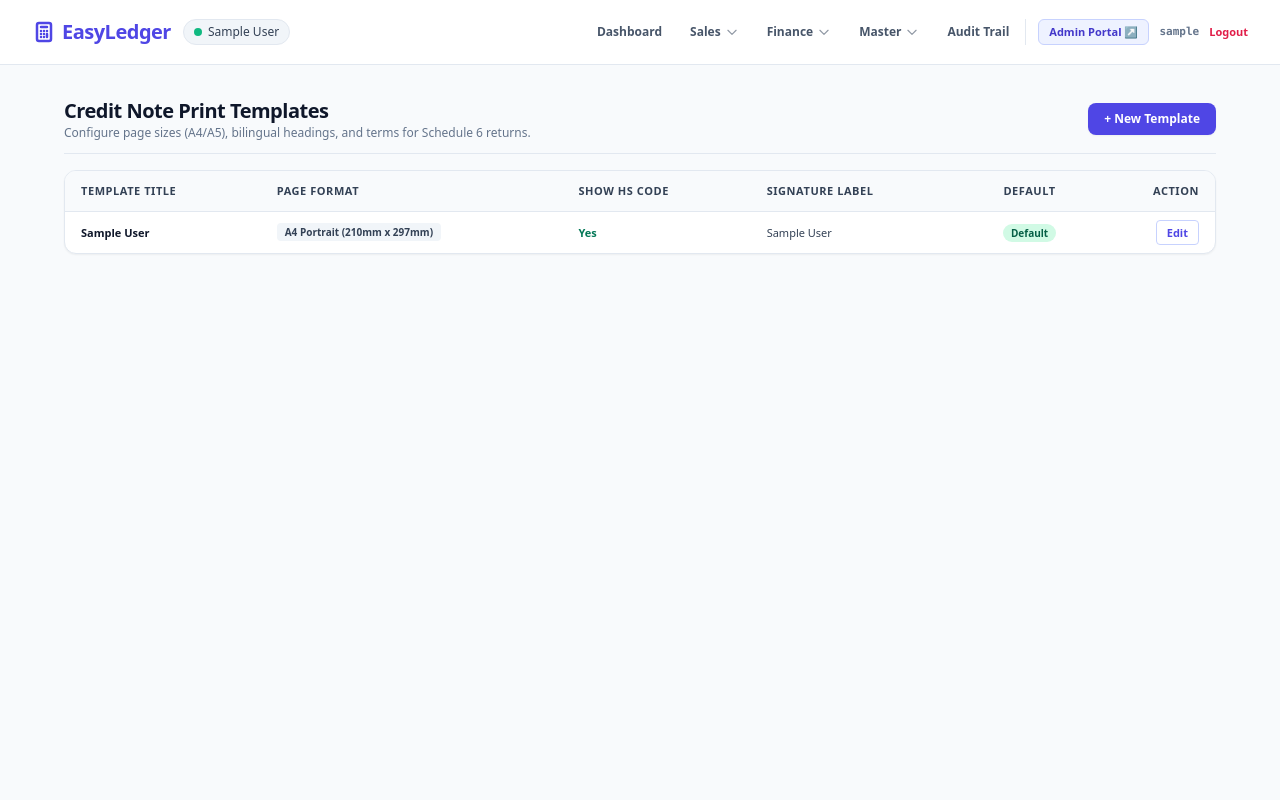
After one commit to bimalmht/easyLedger, a Django app: page /templates/credit-notes/ in a window 1280 px wide. The commit adds this page. Run offline with Django 5.2, Linux system fonts and the light colour scheme; a user stored in the database is signed in; tables that the repository leaves empty hold one stand-in row (values such as "Sample post"); parts of the project's set-up code (start-up, migrations or seed data) failed here and were passed over; some libraries are stand-ins or nearby versions.

Commit message:
feat: added credit note template designer

```diff
--- a/accounting/urls.py
+++ b/accounting/urls.py
@@ -27,6 +27,9 @@ urlpatterns = [
     path('credit-notes/new/', views.credit_note_create_view, name='credit-note-create'),
     path('credit-notes/<int:credit_note_id>/', views.credit_note_detail_view, name='credit-note-detail'),
     path('api/invoices/<int:invoice_id>/items/', views.invoice_items_api, name='invoice-items-api'),
+    path('templates/credit-notes/', views.credit_note_template_list_view, name='credit-note-template-list'),
+    path('templates/credit-notes/new/', views.credit_note_template_edit_view, name='credit-note-template-create'),
+    path('templates/credit-notes/<int:template_id>/edit/', views.credit_note_template_edit_view, name='credit-note-template-edit'),
 
     # Masters (Tax & Products)
     path('masters/taxes/', views.tax_list_view, name='tax-list'),
--- a/accounting/views.py
+++ b/accounting/views.py
@@ -32,6 +32,7 @@ from .models import (
     Customer,
     CreditNote,
     CreditNoteItem,
+    CreditNoteTemplate,
 )
 
 # ==============================================================================
@@ -1200,13 +1201,28 @@ def credit_note_detail_view(request, credit_note_id):
         cn_title_nepali = "क्रेडिट नोट (प्रतिलिपि)"
         cn_title_english = "CREDIT NOTE (COPY)"
 
-    template = InvoiceTemplate.objects.filter(company=request.company, is_default=True).first() or \
-               InvoiceTemplate.objects.filter(company=request.company).first()
+    # Dynamic Template Selection (query param or default)
+    selected_template_id = request.GET.get('template')
+    all_templates = CreditNoteTemplate.objects.filter(company=request.company)
+
+    if selected_template_id:
+        template = all_templates.filter(id=selected_template_id).first()
+    else:
+        template = all_templates.filter(is_default=True).first() or all_templates.first()
+
+    # Fallback to an empty template structure if no row exists in DB
+    if not template:
+        template = CreditNoteTemplate.objects.create(
+            company=request.company,
+            is_default=True,
+            title="Default IRD Schedule 6 Credit Note"
+        )
 
     return render(request, 'accounting/credit_note_detail.html', {
         'cn': cn,
         'company': request.company,
         'template': template,
+        'all_templates': all_templates,
         'amount_in_words': number_to_words(cn.grand_total),
         'copy_text': copy_text,
         'cn_title_nepali': cn_title_nepali,
@@ -1237,3 +1253,42 @@ def invoice_items_api(request, invoice_id):
         'tax_rate': float(inv.tax_rate),
         'items': items
     })
+
+def credit_note_template_list_view(request):
+    templates = CreditNoteTemplate.objects.filter(company=request.company)
+    return render(request, 'accounting/credit_note_template_list.html', {'templates': templates})
+
+def credit_note_template_edit_view(request, template_id=None):
+    comp = request.company
+    template = get_object_or_404(CreditNoteTemplate, id=template_id, company=comp) if template_id else None
+
+    if request.method == 'POST':
+        title = request.POST.get('title', '').strip()
+        page_size = request.POST.get('page_size', 'A4_PORTRAIT')
+        header_subtitle = request.POST.get('header_subtitle', '').strip()
+        declaration_text = request.POST.get('declaration_text', '').strip()
+        terms_and_conditions = request.POST.get('terms_and_conditions', '').strip()
+        footer_signature_label = request.POST.get('footer_signature_label', '').strip()
+        show_hs_code = request.POST.get('show_hs_code') == 'on'
+        is_default = request.POST.get('is_default') == 'on'
+
+        if not template:
+            template = CreditNoteTemplate(company=comp)
+
+        template.title = title
+        template.page_size = page_size
+        template.header_subtitle = header_subtitle
+        template.declaration_text = declaration_text
+        template.terms_and_conditions = terms_and_conditions
+        template.footer_signature_label = footer_signature_label
+        template.show_hs_code = show_hs_code
+        template.is_default = is_default
+        template.save()
+
+        messages.success(request, f"Credit Note Template '{template.title}' saved.")
+        return redirect('credit-note-template-list')
+
+    return render(request, 'accounting/credit_note_template_form.html', {
+        'template': template,
+        'page_sizes': CreditNoteTemplate.PAGE_SIZE_CHOICES
+    })
--- /dev/null
+++ b/templates/accounting/credit_note_template_list.html
@@ -0,0 +1,76 @@
+{% extends 'base.html' %}
+
+{% block title %}Credit Note Templates - EasyLedger{% endblock %}
+
+{% block content %}
+<div class="max-w-6xl mx-auto space-y-4">
+  <!-- Top Header -->
+  <div class="flex flex-col sm:flex-row sm:items-center justify-between gap-3 pb-3 border-b border-slate-200">
+    <div>
+      <h1 class="text-xl font-bold text-slate-900 tracking-tight">Credit Note Print Templates</h1>
+      <p class="text-xs text-slate-500">Configure page sizes (A4/A5), bilingual headings, and terms for Schedule 6 returns.</p>
+    </div>
+    <a href="{% url 'credit-note-template-create' %}" class="px-4 py-2 text-xs font-bold text-white bg-indigo-600 hover:bg-indigo-700 rounded-lg shadow-sm transition-colors">
+      + New Template
+    </a>
+  </div>
+
+  <!-- Templates Table -->
+  <div class="bg-white rounded-xl border border-slate-200 shadow-sm overflow-hidden">
+    <div class="overflow-x-auto">
+      <table class="w-full text-left text-xs text-slate-600">
+        <thead class="bg-slate-50 text-slate-700 uppercase font-bold border-b border-slate-200 text-[11px] tracking-wider">
+          <tr>
+            <th class="py-3 px-4">Template Title</th>
+            <th class="py-3 px-4">Page Format</th>
+            <th class="py-3 px-4">Show HS Code</th>
+            <th class="py-3 px-4">Signature Label</th>
+            <th class="py-3 px-4 text-center">Default</th>
+            <th class="py-3 px-4 text-right">Action</th>
+          </tr>
+        </thead>
+        <tbody class="divide-y divide-slate-100 font-mono text-[11px]">
+          {% for t in templates %}
+            <tr class="hover:bg-slate-50/80 transition-colors">
+              <td class="py-3 px-4 font-sans font-bold text-slate-900">{{ t.title }}</td>
+              <td class="py-3 px-4">
+                <span class="px-2 py-0.5 rounded text-[10px] font-semibold bg-slate-100 text-slate-700 font-sans">
+                  {{ t.get_page_size_display }}
+                </span>
+              </td>
+              <td class="py-3 px-4 font-sans">
+                {% if t.show_hs_code %}
+                  <span class="text-emerald-700 font-semibold">Yes</span>
+                {% else %}
+                  <span class="text-slate-400">No</span>
+                {% endif %}
+              </td>
+              <td class="py-3 px-4 font-sans text-slate-700 truncate max-w-xs">{{ t.footer_signature_label }}</td>
+              <td class="py-3 px-4 text-center font-sans">
+                {% if t.is_default %}
+                  <span class="px-2 py-0.5 rounded-full text-[10px] font-bold bg-emerald-100 text-emerald-800">
+                    Default
+                  </span>
+                {% else %}
+                  <span class="text-slate-400">-</span>
+                {% endif %}
+              </td>
+              <td class="py-3 px-4 text-right font-sans">
+                <a href="{% url 'credit-note-template-edit' t.id %}" class="px-2.5 py-1 text-[11px] font-semibold text-indigo-600 hover:bg-indigo-50 rounded border border-indigo-200">
+                  Edit
+                </a>
+              </td>
+            </tr>
+          {% empty %}
+            <tr>
+              <td colspan="6" class="py-8 text-center text-slate-400 font-sans text-xs">
+                No custom templates created yet.
+              </td>
+            </tr>
+          {% endfor %}
+        </tbody>
+      </table>
+    </div>
+  </div>
+</div>
+{% endblock %}
--- a/templates/base.html
+++ b/templates/base.html
@@ -1,12 +1,14 @@
 {% load static %}
 <!DOCTYPE html>
 <html lang="en">
+
 <head>
   <meta charset="UTF-8">
   <meta name="viewport" content="width=device-width, initial-scale=1.0">
   <title>{% block title %}EasyLedger ERP{% endblock %}</title>
   <script src="https://cdn.tailwindcss.com"></script>
 </head>
+
 <body class="bg-slate-50 text-slate-800 antialiased min-h-screen flex flex-col font-sans">
 
   <!-- Main Navigation Header -->
@@ -16,13 +18,19 @@
 
         <!-- Left: Brand & Company Badge -->
         <div class="flex items-center gap-3">
-          <a href="{% url 'dashboard' %}" class="text-xl font-black text-indigo-600 tracking-tight flex items-center gap-1.5">
-            <svg class="w-6 h-6 text-indigo-600" fill="none" stroke="currentColor" viewBox="0 0 24 24"><path stroke-linecap="round" stroke-linejoin="round" stroke-width="2.5" d="M9 7h6m0 10v-3m-3 3h.01M9 17h.01M9 14h.01M12 14h.01M15 11h.01M12 11h.01M9 11h.01M7 21h10a2 2 0 002-2V5a2 2 0 00-2-2H7a2 2 0 00-2 2v14a2 2 0 002 2z"/></svg>
+          <a href="{% url 'dashboard' %}"
+            class="text-xl font-black text-indigo-600 tracking-tight flex items-center gap-1.5">
+            <svg class="w-6 h-6 text-indigo-600" fill="none" stroke="currentColor" viewBox="0 0 24 24">
+              <path stroke-linecap="round" stroke-linejoin="round" stroke-width="2.5"
+                d="M9 7h6m0 10v-3m-3 3h.01M9 17h.01M9 14h.01M12 14h.01M15 11h.01M12 11h.01M9 11h.01M7 21h10a2 2 0 002-2V5a2 2 0 00-2-2H7a2 2 0 00-2 2v14a2 2 0 002 2z" />
+            </svg>
             EasyLedger
           </a>
 
           {% if current_company %}
-            <div class="hidden sm:flex items-center gap-1.5 px-2.5 py-1 rounded-full bg-slate-100 text-slate-700 text-xs font-medium border border-slate-200 max-w-[200px] truncate" title="{{ current_company.name }}">
+          <div
+            class="hidden sm:flex items-center gap-1.5 px-2.5 py-1 rounded-full bg-slate-100 text-slate-700 text-xs font-medium border border-slate-200 max-w-[200px] truncate"
+            title="{{ current_company.name }}">
             <span class="w-2 h-2 rounded-full bg-emerald-500 shrink-0"></span>
             <span class="truncate">{{ current_company.name }}</span>
           </div>
@@ -32,73 +40,108 @@
         {% if user.is_authenticated %}
         <!-- Desktop Navigation -->
         <nav class="hidden lg:flex items-center space-x-1 text-xs font-semibold text-slate-600">
-            <a href="{% url 'dashboard' %}" class="px-3 py-2 rounded-lg hover:text-indigo-600 hover:bg-slate-50 transition-colors">
+          <a href="{% url 'dashboard' %}"
+            class="px-3 py-2 rounded-lg hover:text-indigo-600 hover:bg-slate-50 transition-colors">
             Dashboard
           </a>
 
           <!-- 1. Sales Dropdown -->
           <div class="relative dropdown-container">
-              <button type="button" onclick="toggleDropdown('salesDropdownMenu')" class="px-3 py-2 rounded-lg hover:text-indigo-600 hover:bg-slate-50 transition-colors flex items-center gap-1">
+            <button type="button" onclick="toggleDropdown('salesDropdownMenu')"
+              class="px-3 py-2 rounded-lg hover:text-indigo-600 hover:bg-slate-50 transition-colors flex items-center gap-1">
               <span>Sales</span>
-                <svg class="w-3.5 h-3.5 opacity-60" fill="none" stroke="currentColor" viewBox="0 0 24 24"><path stroke-linecap="round" stroke-linejoin="round" stroke-width="2" d="M19 9l-7 7-7-7"/></svg>
+              <svg class="w-3.5 h-3.5 opacity-60" fill="none" stroke="currentColor" viewBox="0 0 24 24">
+                <path stroke-linecap="round" stroke-linejoin="round" stroke-width="2" d="M19 9l-7 7-7-7" />
+              </svg>
             </button>
-              <div id="salesDropdownMenu" class="dropdown-menu hidden absolute left-0 mt-2 w-52 bg-white rounded-xl shadow-xl border border-slate-200 py-1.5 z-50">
+            <div id="salesDropdownMenu"
+              class="dropdown-menu hidden absolute left-0 mt-2 w-52 bg-white rounded-xl shadow-xl border border-slate-200 py-1.5 z-50">
               <div class="px-3 py-1 text-[10px] font-bold tracking-wider text-slate-400 uppercase">Invoicing</div>
-                <a href="{% url 'invoice-list' %}" class="block px-3 py-2 hover:bg-indigo-50 hover:text-indigo-600">Tax Invoices (कर बीजक)</a>
-                <a href="{% url 'invoice-create' %}" class="block px-3 py-2 text-indigo-600 hover:bg-indigo-50 font-bold">+ New Tax Invoice</a>
+              <a href="{% url 'invoice-list' %}" class="block px-3 py-2 hover:bg-indigo-50 hover:text-indigo-600">Tax
+                Invoices (कर बीजक)</a>
+              <a href="{% url 'invoice-create' %}"
+                class="block px-3 py-2 text-indigo-600 hover:bg-indigo-50 font-bold">+ New Tax Invoice</a>
               <div class="border-t border-slate-100 my-1"></div>
-                <div class="px-3 py-1 text-[10px] font-bold tracking-wider text-slate-400 uppercase">Returns (Schedule 6)</div>
-                <a href="{% url 'credit-note-list' %}" class="block px-3 py-2 hover:bg-indigo-50 hover:text-indigo-600">Credit Notes (क्रेडिट नोट)</a>
-                <a href="{% url 'credit-note-create' %}" class="block px-3 py-2 text-indigo-600 hover:bg-indigo-50 font-bold">+ Issue Credit Note</a>
+              <div class="px-3 py-1 text-[10px] font-bold tracking-wider text-slate-400 uppercase">Returns (Schedule 6)
+              </div>
+              <a href="{% url 'credit-note-list' %}"
+                class="block px-3 py-2 hover:bg-indigo-50 hover:text-indigo-600">Credit Notes (क्रेडिट नोट)</a>
+              <a href="{% url 'credit-note-create' %}"
+                class="block px-3 py-2 text-indigo-600 hover:bg-indigo-50 font-bold">+ Issue Credit Note</a>
             </div>
           </div>
 
           <!-- 2. Finance Dropdown -->
           <div class="relative dropdown-container">
-              <button type="button" onclick="toggleDropdown('financeDropdownMenu')" class="px-3 py-2 rounded-lg hover:text-indigo-600 hover:bg-slate-50 transition-colors flex items-center gap-1">
+            <button type="button" onclick="toggleDropdown('financeDropdownMenu')"
+              class="px-3 py-2 rounded-lg hover:text-indigo-600 hover:bg-slate-50 transition-colors flex items-center gap-1">
               <span>Finance</span>
-                <svg class="w-3.5 h-3.5 opacity-60" fill="none" stroke="currentColor" viewBox="0 0 24 24"><path stroke-linecap="round" stroke-linejoin="round" stroke-width="2" d="M19 9l-7 7-7-7"/></svg>
+              <svg class="w-3.5 h-3.5 opacity-60" fill="none" stroke="currentColor" viewBox="0 0 24 24">
+                <path stroke-linecap="round" stroke-linejoin="round" stroke-width="2" d="M19 9l-7 7-7-7" />
+              </svg>
             </button>
-              <div id="financeDropdownMenu" class="dropdown-menu hidden absolute left-0 mt-2 w-52 bg-white rounded-xl shadow-xl border border-slate-200 py-1.5 z-50">
+            <div id="financeDropdownMenu"
+              class="dropdown-menu hidden absolute left-0 mt-2 w-52 bg-white rounded-xl shadow-xl border border-slate-200 py-1.5 z-50">
               <div class="px-3 py-1 text-[10px] font-bold tracking-wider text-slate-400 uppercase">Bookkeeping</div>
-                <a href="{% url 'voucher-create' %}" class="block px-3 py-2 text-indigo-600 hover:bg-indigo-50 font-bold">+ New Voucher (JV)</a>
-                <a href="{% url 'daybook' %}" class="block px-3 py-2 hover:bg-indigo-50 hover:text-indigo-600">Day Book</a>
-                <a href="{% url 'coa' %}" class="block px-3 py-2 hover:bg-indigo-50 hover:text-indigo-600">Chart of Accounts</a>
+              <a href="{% url 'voucher-create' %}"
+                class="block px-3 py-2 text-indigo-600 hover:bg-indigo-50 font-bold">+ New Voucher (JV)</a>
+              <a href="{% url 'daybook' %}" class="block px-3 py-2 hover:bg-indigo-50 hover:text-indigo-600">Day
+                Book</a>
+              <a href="{% url 'coa' %}" class="block px-3 py-2 hover:bg-indigo-50 hover:text-indigo-600">Chart of
+                Accounts</a>
               <div class="border-t border-slate-100 my-1"></div>
-                <div class="px-3 py-1 text-[10px] font-bold tracking-wider text-slate-400 uppercase">Financial Reports</div>
-                <a href="{% url 'trial-balance' %}" class="block px-3 py-2 hover:bg-indigo-50 hover:text-indigo-600">Trial Balance</a>
-                <a href="{% url 'profit-loss' %}" class="block px-3 py-2 hover:bg-indigo-50 hover:text-indigo-600">Profit & Loss</a>
-                <a href="{% url 'balance-sheet' %}" class="block px-3 py-2 hover:bg-indigo-50 hover:text-indigo-600">Balance Sheet</a>
+              <div class="px-3 py-1 text-[10px] font-bold tracking-wider text-slate-400 uppercase">Financial Reports
+              </div>
+              <a href="{% url 'trial-balance' %}" class="block px-3 py-2 hover:bg-indigo-50 hover:text-indigo-600">Trial
+                Balance</a>
+              <a href="{% url 'profit-loss' %}" class="block px-3 py-2 hover:bg-indigo-50 hover:text-indigo-600">Profit
+                & Loss</a>
+              <a href="{% url 'balance-sheet' %}"
+                class="block px-3 py-2 hover:bg-indigo-50 hover:text-indigo-600">Balance Sheet</a>
             </div>
           </div>
 
           <!-- 3. Master Dropdown -->
           <div class="relative dropdown-container">
-              <button type="button" onclick="toggleDropdown('masterDropdownMenu')" class="px-3 py-2 rounded-lg hover:text-indigo-600 hover:bg-slate-50 transition-colors flex items-center gap-1">
+            <button type="button" onclick="toggleDropdown('masterDropdownMenu')"
+              class="px-3 py-2 rounded-lg hover:text-indigo-600 hover:bg-slate-50 transition-colors flex items-center gap-1">
               <span>Master</span>
-                <svg class="w-3.5 h-3.5 opacity-60" fill="none" stroke="currentColor" viewBox="0 0 24 24"><path stroke-linecap="round" stroke-linejoin="round" stroke-width="2" d="M19 9l-7 7-7-7"/></svg>
+              <svg class="w-3.5 h-3.5 opacity-60" fill="none" stroke="currentColor" viewBox="0 0 24 24">
+                <path stroke-linecap="round" stroke-linejoin="round" stroke-width="2" d="M19 9l-7 7-7-7" />
+              </svg>
             </button>
-              <div id="masterDropdownMenu" class="dropdown-menu hidden absolute left-0 mt-2 w-52 bg-white rounded-xl shadow-xl border border-slate-200 py-1.5 z-50">
-                <a href="{% url 'tax-list' %}" class="block px-3 py-2 hover:bg-indigo-50 hover:text-indigo-600">Tax Configurations</a>
-                <a href="{% url 'product-list' %}" class="block px-3 py-2 hover:bg-indigo-50 hover:text-indigo-600">Product Master</a>
-                <a href="{% url 'template-list' %}" class="block px-3 py-2 hover:bg-indigo-50 hover:text-indigo-600">Invoice Templates</a>
+            <div id="masterDropdownMenu"
+              class="dropdown-menu hidden absolute left-0 mt-2 w-52 bg-white rounded-xl shadow-xl border border-slate-200 py-1.5 z-50">
+              <a href="{% url 'tax-list' %}" class="block px-3 py-2 hover:bg-indigo-50 hover:text-indigo-600">Tax
+                Configurations</a>
+              <a href="{% url 'product-list' %}"
+                class="block px-3 py-2 hover:bg-indigo-50 hover:text-indigo-600">Product Master</a>
+              <a href="{% url 'template-list' %}"
+                class="block px-3 py-2 hover:bg-indigo-50 hover:text-indigo-600">Invoice Templates</a>
+              <a href="{% url 'credit-note-template-list' %}"
+                class="block px-3 py-2 hover:bg-indigo-50 hover:text-indigo-600">
+                Credit Note Templates
+              </a>
             </div>
           </div>
 
           <!-- 4. Independent Compliance Item -->
-            <a href="{% url 'audit-trail' %}" class="px-3 py-2 rounded-lg hover:text-indigo-600 hover:bg-slate-50 transition-colors">
+          <a href="{% url 'audit-trail' %}"
+            class="px-3 py-2 rounded-lg hover:text-indigo-600 hover:bg-slate-50 transition-colors">
             Audit Trail
           </a>
 
           <!-- Right: Admin / User Profile -->
           <div class="flex items-center gap-2.5 pl-3 ml-2 border-l border-slate-200">
             {% if user.is_superuser %}
-                <a href="/admin/" target="_blank" class="px-2.5 py-1 text-[11px] font-bold text-indigo-700 bg-indigo-50 hover:bg-indigo-100 rounded-md border border-indigo-200">
+            <a href="/admin/" target="_blank"
+              class="px-2.5 py-1 text-[11px] font-bold text-indigo-700 bg-indigo-50 hover:bg-indigo-100 rounded-md border border-indigo-200">
               Admin Portal &nearr;
             </a>
             {% endif %}
             <span class="text-[11px] font-mono text-slate-500">{{ user.username }}</span>
-              <a href="{% url 'logout' %}" class="text-[11px] font-bold text-rose-600 hover:text-rose-700 hover:underline">
+            <a href="{% url 'logout' %}"
+              class="text-[11px] font-bold text-rose-600 hover:text-rose-700 hover:underline">
               Logout
             </a>
           </div>
@@ -106,8 +149,11 @@
 
         <!-- Mobile Hamburger Toggle Button -->
         <div class="lg:hidden flex items-center">
-            <button type="button" onclick="toggleMobileMenu()" class="p-2 rounded-lg text-slate-600 hover:text-indigo-600 hover:bg-slate-100">
-              <svg class="w-6 h-6" fill="none" stroke="currentColor" viewBox="0 0 24 24"><path stroke-linecap="round" stroke-linejoin="round" stroke-width="2" d="M4 6h16M4 12h16m-7 6h7"/></svg>
+          <button type="button" onclick="toggleMobileMenu()"
+            class="p-2 rounded-lg text-slate-600 hover:text-indigo-600 hover:bg-slate-100">
+            <svg class="w-6 h-6" fill="none" stroke="currentColor" viewBox="0 0 24 24">
+              <path stroke-linecap="round" stroke-linejoin="round" stroke-width="2" d="M4 6h16M4 12h16m-7 6h7" />
+            </svg>
           </button>
         </div>
         {% endif %}
@@ -116,19 +162,25 @@
 
       <!-- Mobile Navigation Drawer -->
       {% if user.is_authenticated %}
-        <div id="mobileMenu" class="hidden lg:hidden border-t border-slate-200 py-3 space-y-2 text-xs font-semibold text-slate-700">
-          <a href="{% url 'dashboard' %}" class="block px-3 py-2 rounded-md hover:bg-indigo-50 hover:text-indigo-600">Dashboard</a>
+      <div id="mobileMenu"
+        class="hidden lg:hidden border-t border-slate-200 py-3 space-y-2 text-xs font-semibold text-slate-700">
+        <a href="{% url 'dashboard' %}"
+          class="block px-3 py-2 rounded-md hover:bg-indigo-50 hover:text-indigo-600">Dashboard</a>
 
         <!-- Sales Mobile Section -->
         <div class="px-3 py-1 font-bold text-slate-400 text-[10px] uppercase tracking-wider">Sales</div>
         <a href="{% url 'invoice-list' %}" class="block pl-6 pr-3 py-1.5 hover:bg-indigo-50">Tax Invoices</a>
-          <a href="{% url 'invoice-create' %}" class="block pl-6 pr-3 py-1.5 text-indigo-600 font-bold hover:bg-indigo-50">+ New Tax Invoice</a>
-          <a href="{% url 'credit-note-list' %}" class="block pl-6 pr-3 py-1.5 hover:bg-indigo-50">Credit Notes (Schedule 6)</a>
-          <a href="{% url 'credit-note-create' %}" class="block pl-6 pr-3 py-1.5 text-indigo-600 font-bold hover:bg-indigo-50">+ Issue Credit Note</a>
+        <a href="{% url 'invoice-create' %}"
+          class="block pl-6 pr-3 py-1.5 text-indigo-600 font-bold hover:bg-indigo-50">+ New Tax Invoice</a>
+        <a href="{% url 'credit-note-list' %}" class="block pl-6 pr-3 py-1.5 hover:bg-indigo-50">Credit Notes (Schedule
+          6)</a>
+        <a href="{% url 'credit-note-create' %}"
+          class="block pl-6 pr-3 py-1.5 text-indigo-600 font-bold hover:bg-indigo-50">+ Issue Credit Note</a>
 
         <!-- Finance Mobile Section -->
         <div class="px-3 py-1 font-bold text-slate-400 text-[10px] uppercase tracking-wider">Finance</div>
-          <a href="{% url 'voucher-create' %}" class="block pl-6 pr-3 py-1.5 text-indigo-600 font-bold hover:bg-indigo-50">+ New Voucher (JV)</a>
+        <a href="{% url 'voucher-create' %}"
+          class="block pl-6 pr-3 py-1.5 text-indigo-600 font-bold hover:bg-indigo-50">+ New Voucher (JV)</a>
         <a href="{% url 'daybook' %}" class="block pl-6 pr-3 py-1.5 hover:bg-indigo-50">Day Book</a>
         <a href="{% url 'coa' %}" class="block pl-6 pr-3 py-1.5 hover:bg-indigo-50">Chart of Accounts</a>
         <a href="{% url 'trial-balance' %}" class="block pl-6 pr-3 py-1.5 hover:bg-indigo-50">Trial Balance</a>
@@ -145,7 +197,8 @@
         <div class="border-t border-slate-200 my-2 pt-2"></div>
         <a href="{% url 'audit-trail' %}" class="block px-3 py-2 hover:bg-indigo-50">Audit Trail (IRD Compliance)</a>
         {% if user.is_superuser %}
-            <a href="/admin/" target="_blank" class="block px-3 py-2 text-indigo-600 font-bold hover:bg-indigo-50">Admin Portal &nearr;</a>
+        <a href="/admin/" target="_blank" class="block px-3 py-2 text-indigo-600 font-bold hover:bg-indigo-50">Admin
+          Portal &nearr;</a>
         {% endif %}
         <div class="flex items-center justify-between px-3 py-2 mt-2 bg-slate-100 rounded-lg">
           <span class="font-mono text-[11px]">{{ user.username }}</span>
@@ -162,9 +215,11 @@
     {% if messages %}
     <div class="mb-6 space-y-2">
       {% for message in messages %}
-          <div class="p-3.5 rounded-xl text-xs font-semibold flex items-center justify-between {% if message.tags == 'error' %}bg-rose-50 text-rose-800 border border-rose-200{% else %}bg-emerald-50 text-emerald-800 border border-emerald-200{% endif %}">
+      <div
+        class="p-3.5 rounded-xl text-xs font-semibold flex items-center justify-between {% if message.tags == 'error' %}bg-rose-50 text-rose-800 border border-rose-200{% else %}bg-emerald-50 text-emerald-800 border border-emerald-200{% endif %}">
         <span>{{ message }}</span>
-            <button type="button" onclick="this.parentElement.remove()" class="text-slate-400 hover:text-slate-600 ml-3">&times;</button>
+        <button type="button" onclick="this.parentElement.remove()"
+          class="text-slate-400 hover:text-slate-600 ml-3">&times;</button>
       </div>
       {% endfor %}
     </div>
@@ -193,7 +248,7 @@
     }
 
     // Close open dropdowns on outside click
-    document.addEventListener('click', function(e) {
+    document.addEventListener('click', function (e) {
       if (!e.target.closest('.dropdown-container')) {
         document.querySelectorAll('.dropdown-menu').forEach(menu => menu.classList.add('hidden'));
       }
@@ -201,4 +256,5 @@
   </script>
   {% block scripts %}{% endblock %}
 </body>
+
 </html>
```
Also changed, not shown: accounting/admin.py (+12 -0 lines), accounting/models.py (+34 -0 lines), templates/accounting/credit_note_detail.html (+24 -5 lines), templates/accounting/credit_note_template_form.html (added, +76 -0 lines), templates/accounting/dashboard.html (+0 -8 lines), accounting/migrations/0007_creditnotetemplate.py (added). Lines whose indentation alone changed are shown as unchanged.
